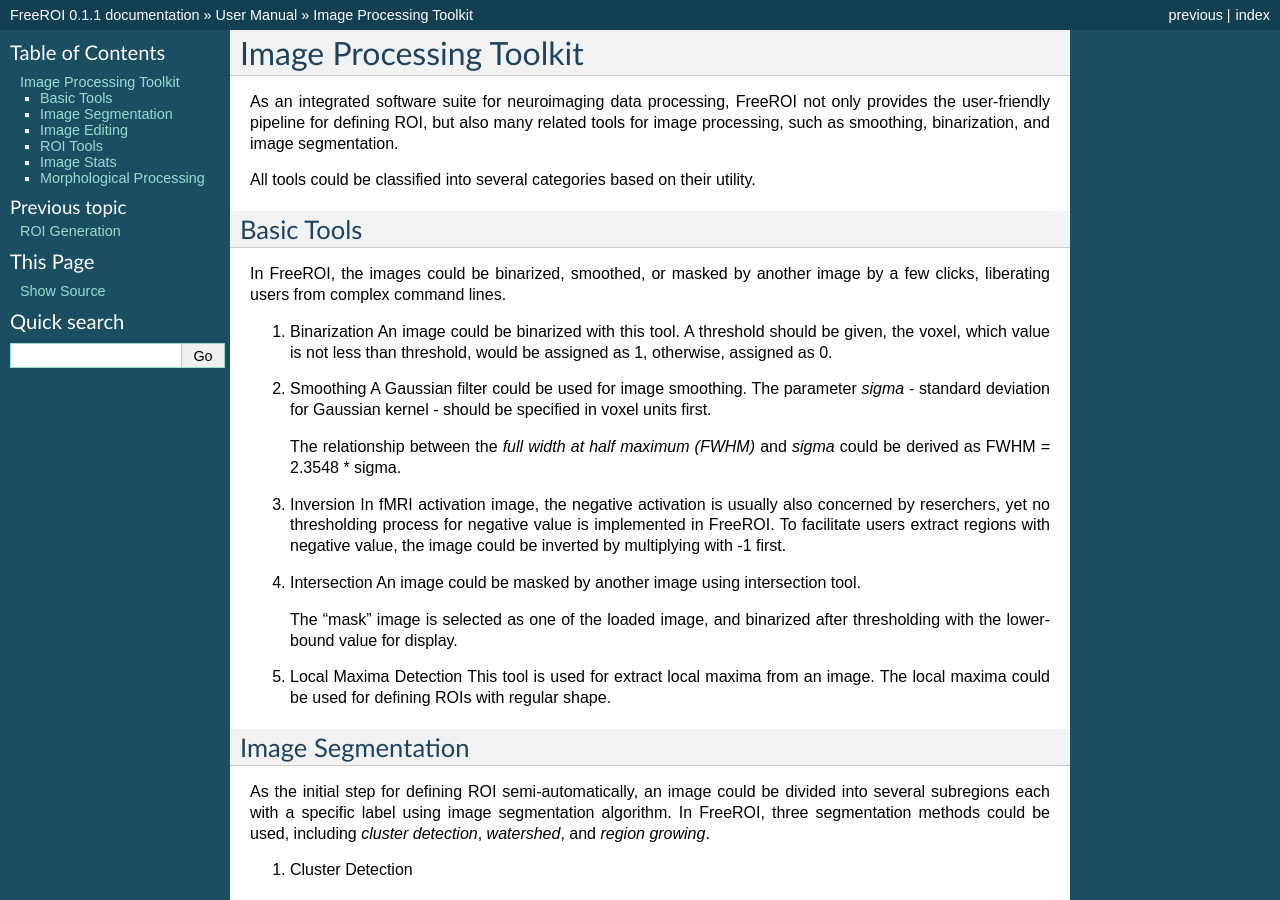
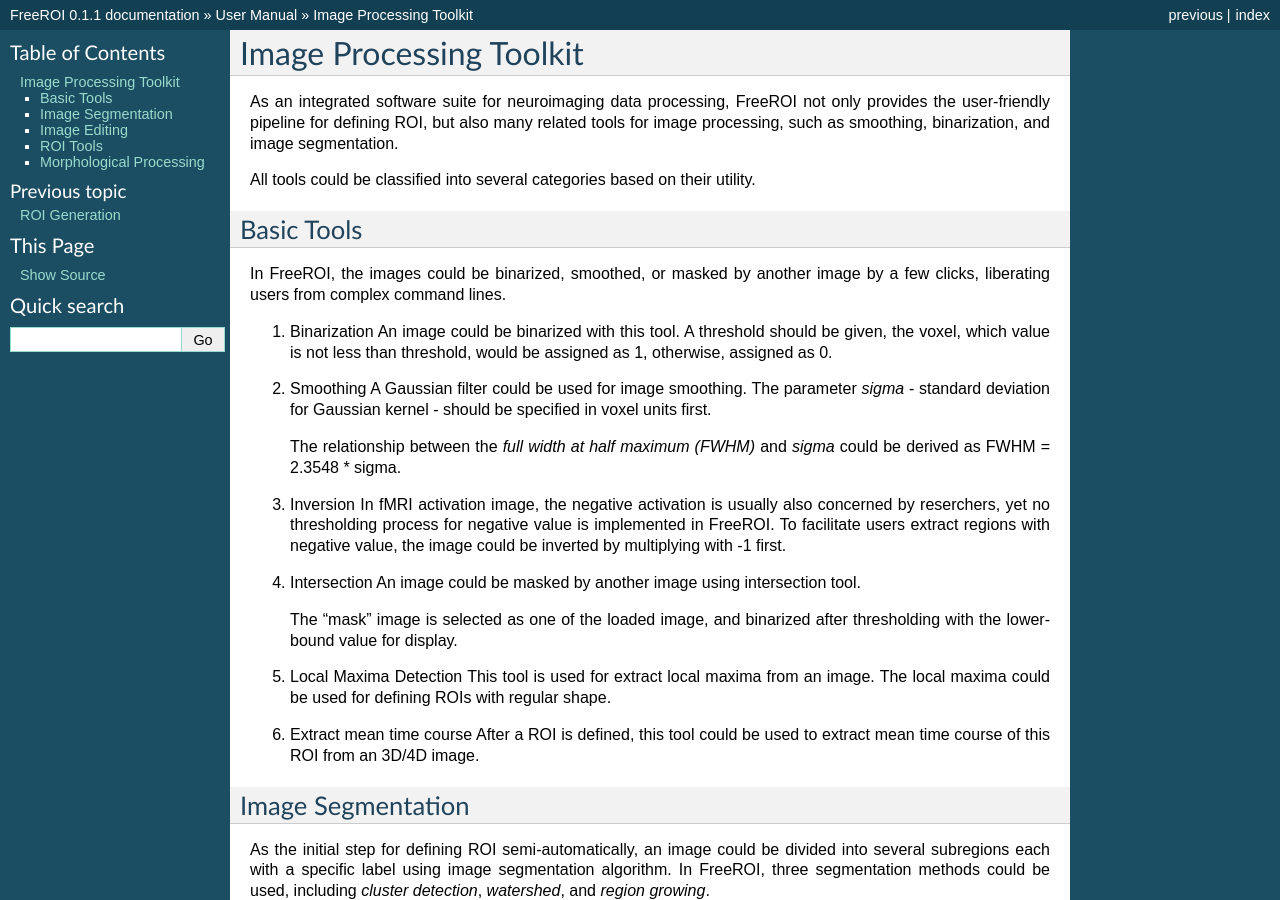
Before and after one commit to liuzhaoguo/FreeROI, a Sphinx documentation site: the page built from doc/user_manual/toolkit.rst, in a window 1280 px wide and 900 px high. Built offline with Sphinx 7.4.7, drawn with Linux system fonts in a browser that asks for light colours; formulas are drawn with MathJax 3; some of the changed text lies outside the part shown.

Commit message:
update user-dic

```diff
--- a/doc/user_manual/toolkit.rst
+++ b/doc/user_manual/toolkit.rst
@@ -45,6 +45,10 @@ by a few clicks, liberating users from complex command lines.
 #. Local Maxima Detection
    This tool is used for extract local maxima from an image. The local maxima
    could be used for defining ROIs with regular shape.
+
+#. Extract mean time course
+   After a ROI is defined, this tool could be used to extract mean time course
+   of this ROI from an 3D/4D image.
 
 Image Segmentation
 ------------------
@@ -96,6 +100,7 @@ Image Editing
 
 1. Voxel Edit
 
+
 #. ROI Edit
 
 #. ROI Batch
@@ -111,17 +116,7 @@ edge detection, and several other utility.
 
 #. Edge Detection
 
-#. Filter
-
-#. Auto Labeling
-
 #. ROI to Surface
-
-Image Stats
------------
-
-1. Statistics
-
 
 Morphological Processing
 ------------------------
```
